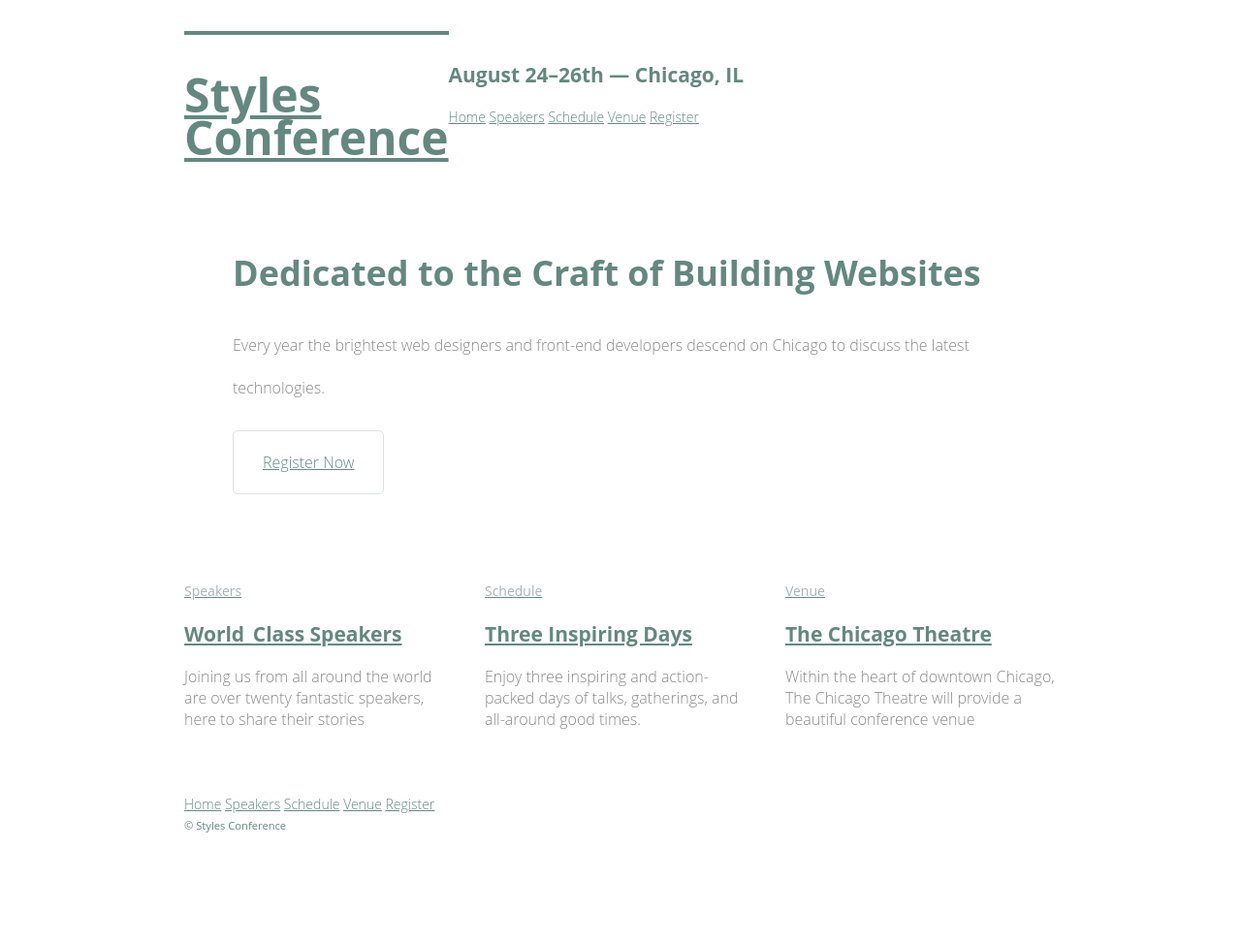
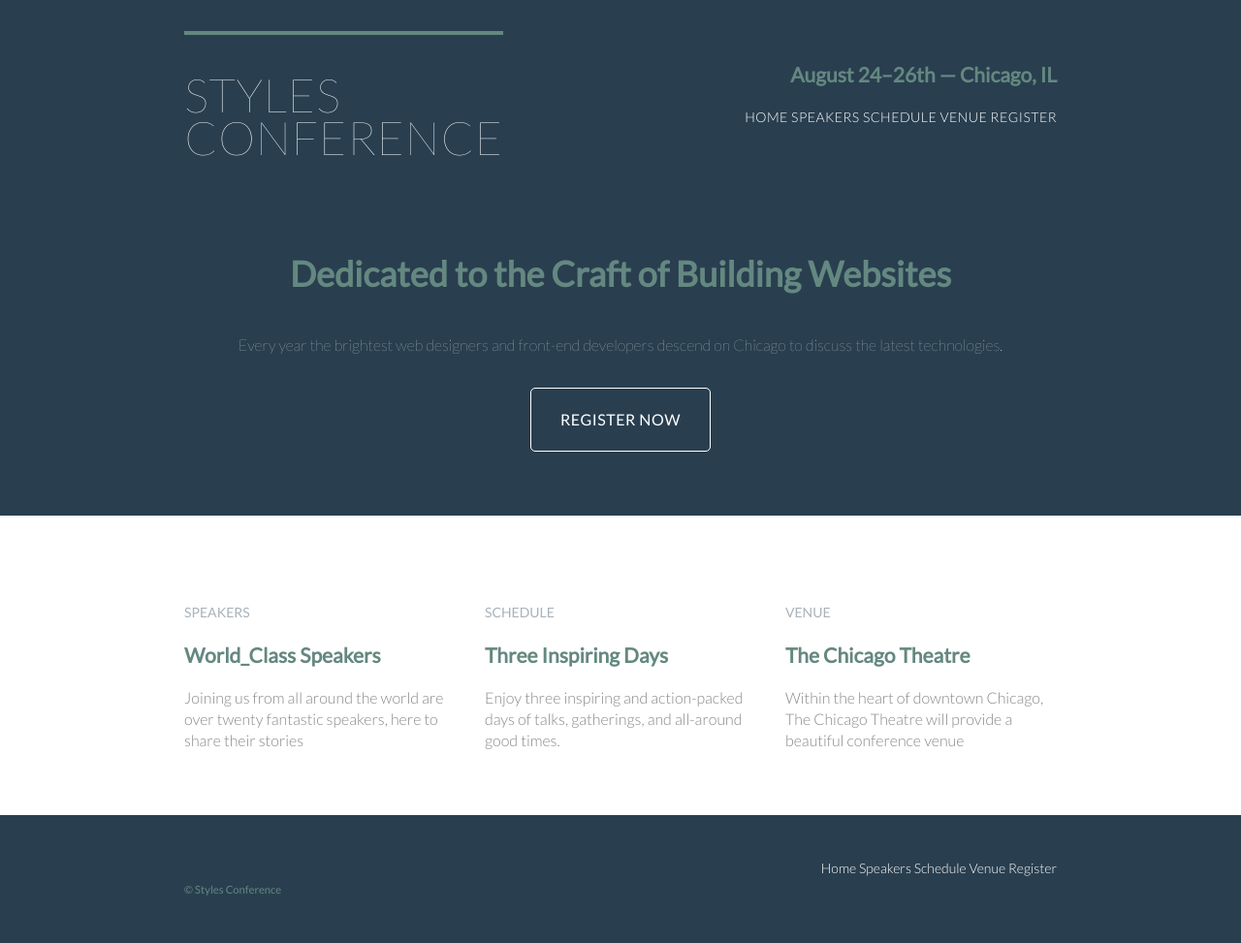
Before and after one commit to MDes41/styles-conference, a plain HTML site: page index.html in a window 1280 px wide. Shown: the whole page at 97% size. Before the commit the page ends 907 px from the top, so only its background shows below. Drawn offline with Linux system fonts and the light colour scheme.

Commit message:
row with background added

```diff
--- a/assets/stylesheets/main.css
+++ b/assets/stylesheets/main.css
@@ -488,7 +488,16 @@ Clearfix
   clear: both;
   *zoom: 1;
 }
-
+/*
+  ========================================
+  Rows
+  ========================================
+*/
+.row {
+  background: #fff;
+  min-width: 960px;
+  padding: 66px 0 44px 0;
+}
 /*
 ===============================================================================
 Typography
@@ -507,13 +516,22 @@ Buttons
 
 .btn {
   border-radius: 5px;
+  color: #fff;
+  cursor: pointer;
   display: inline-block;
+  font-weight: 400;
+  letter-spacing: .5px;
   margin: 0;
+  text-transform: uppercase;
 }
 
 .btn-alt {
-  border: 1px solid #dfe2e5;
+  border: 1px solid #fff;
   padding: 10px 30px;
+}
+.btn-alt:hover {
+  background: #fff;
+  color: #648880;
 }
 
 /*
@@ -523,14 +541,17 @@ Home
 */
 
 .hero {
+  color: #fff;
   line-height: 44px;
   padding: 22px 80px 66px 80px;
+  text-align: center;
 }
 .hero h2 {
   font-size: 36px;
 }
 .hero p {
   font-size: 24;
+  font-weight: 100;
 }
 
 
@@ -544,8 +565,20 @@ Primary header
   border-top: 4px solid #648880;
   float: left;
   font-size: 48px;
+  font-weight: 100;
+  letter-spacing: .5px;
   line-height: 44px;
   padding: 40px 0 22px 0;
+  text-transform: uppercase;
+}
+
+.primary-header a,
+.primary-footer a {
+  color: #fff;
+}
+.primary-header a:hover,
+.primary-footer a:hover {
+  color: #648880;
 }
 
 /*
@@ -573,15 +606,19 @@ Primary footer
 */
 
 body {
+  background: #293f50;
   color: #888;
-  font: 300 16px/22px "Open Sans", "Helvetica Neue", Helvetica, Arial, sans-serif;
+  font: 300 16px/22px "Lato", "Open Sans", "Helvetica Neue", Helvetica, Arial, sans-serif;
 }
 .tagline {
   margin: 66px 0 22px 0;
+  text-align: right;
 }
 .primary-nav {
   font-size: 14px;
   font-weight; 400;
+  letter-spacing: .5px;
+  text-transform: uppercase;
 }
 .teaser a:hover h3 {
   color: #a9b2b9;
@@ -589,7 +626,13 @@ body {
 .note {
   test-decoration: underline;
 }
-
+/*p {
+  text-align: center;
+  text-indent: 20px;
+  text-shadow: 3px 6px 2px rgba(0, 0, 0, .3);
+  text-transform: uppercase;
+  word-spacing: .25em;
+}*/
 h1, h2, h3, h4 {
   color: #648880
 }
@@ -611,6 +654,7 @@ h5 {
   color: #a9b2b9;
   font-size: 14px;
   font-weight: 400;
+  text-transform: uppercase;
 }
 strong {
   font-weight: 400;
@@ -625,9 +669,23 @@ cite, em {
   ========================================
 */
 
+a {
+  color: #648880;
+  text-decoration: none;
+}
 a:hover {
   color: #a9b2b9;
 }
-a {
-  color: #648880;
+p a {
+  border-bottom: 1px solid #dfe2e5;
 }
+
+/*
+  ========================================
+  Navigation
+  ========================================
+*/
+
+.nav {
+  text-align: right;
+}
--- a/index.html
+++ b/index.html
@@ -6,13 +6,14 @@
     <meta charset="utf-8">
     <title>Styles Conference</title>
     <link rel="stylesheet" href="assets/stylesheets/main.css">
+    <link rel='stylesheet' href='https://fonts.googleapis.com/css?family=Lato:400,300,100' type='text/css'>
   </head>
 
   <body>
 
     <!--header-->
 
-    <header class="container group">
+    <header class="primary-header container group">
 
       <h1 class="logo">
         <a href="index.html">Styles <br> Conference</a>
@@ -20,7 +21,7 @@
 
         <h3 class="tagline">August 24&ndash;26th &mdash; Chicago, IL</h3>
 
-        <nav class="primary-nav">
+        <nav class="nav primary-nav">
           <a href="index.html">Home</a>
           <a href="speackers.html">Speakers</a>
           <a href="schedule.html">Schedule</a>
@@ -44,7 +45,8 @@
 
 <!--teasers-->
 
-    <section class="grid">
+    <section class="row">
+      <div class="grid">
 
       <!--Speakers-->
 
@@ -76,13 +78,14 @@
         <p>Within the heart of downtown Chicago, The Chicago Theatre will provide a beautiful conference venue</p>
       </section>
 
+      </div>
     </section>
 
 <!--footer-->
 
     <footer class="primary-footer container group">
 
-      <nav>
+      <nav class="nav">
         <a href="index.html">Home</a>
         <a href="speakers.html">Speakers</a>
         <a href="schedule.html">Schedule</a>
```
